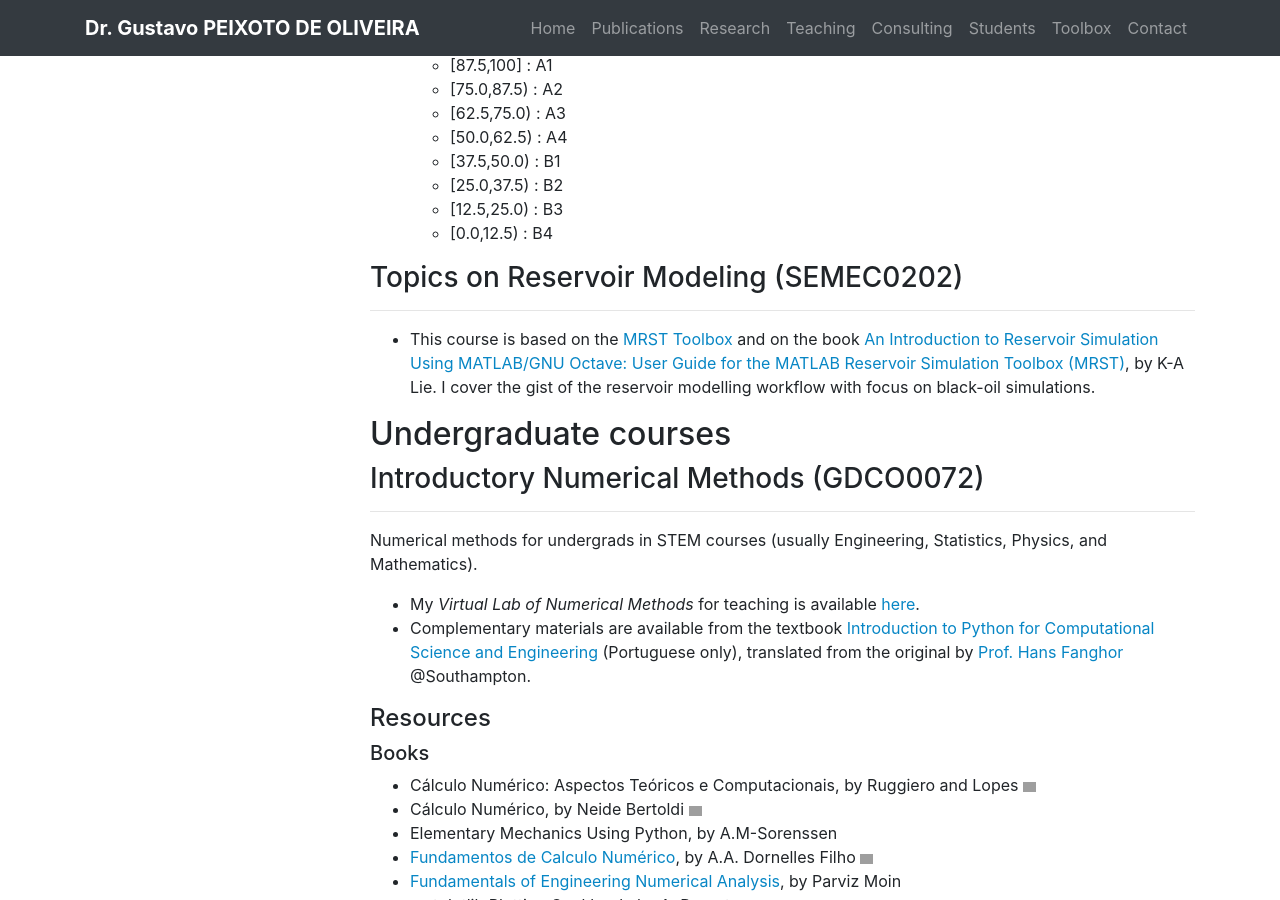
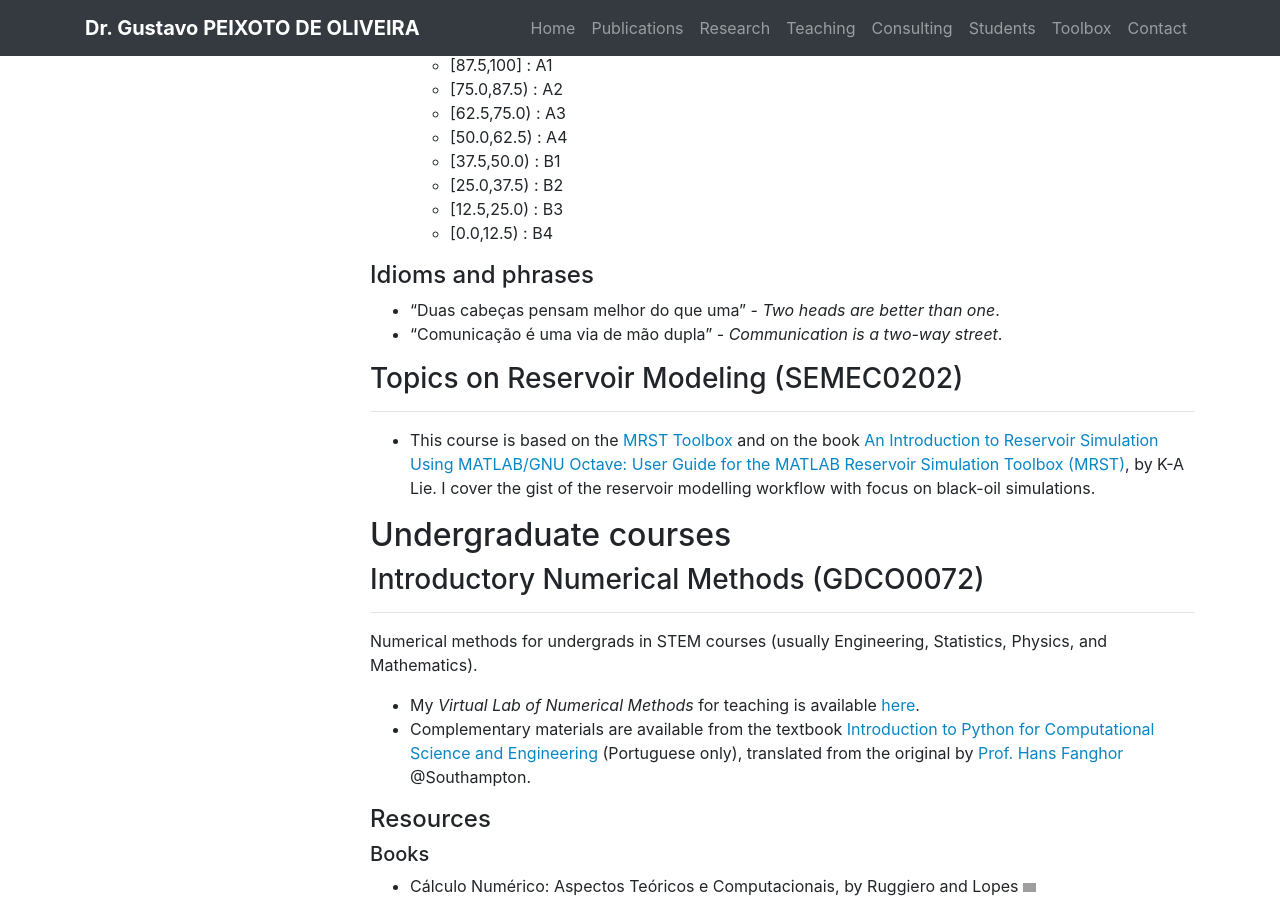
Before and after one commit to gcpeixoto/gcpeixoto.github.io, a Jekyll site: the page built from _pages/teaching.md, in a window 1280 px wide and 900 px high, scrolled down 4076 px. Built offline with Jekyll 4.4.1, drawn with Linux system fonts in a browser that asks for light colours; grey boxes are pictures that could not be loaded.

Commit message:
Minor fix.

```diff
--- a/_includes/components/courses/pos/prodcient.md
+++ b/_includes/components/courses/pos/prodcient.md
@@ -75,3 +75,7 @@
 	- [25.0,37.5) : B2
 	- [12.5,25.0) : B3
 	- [0.0,12.5)  : B4
+
+#### Idioms and phrases
+- "Duas cabeças pensam melhor do que uma" - _Two heads are better than one_.
+- "Comunicação é uma via de mão dupla" - _Communication is a two-way street_.
```
